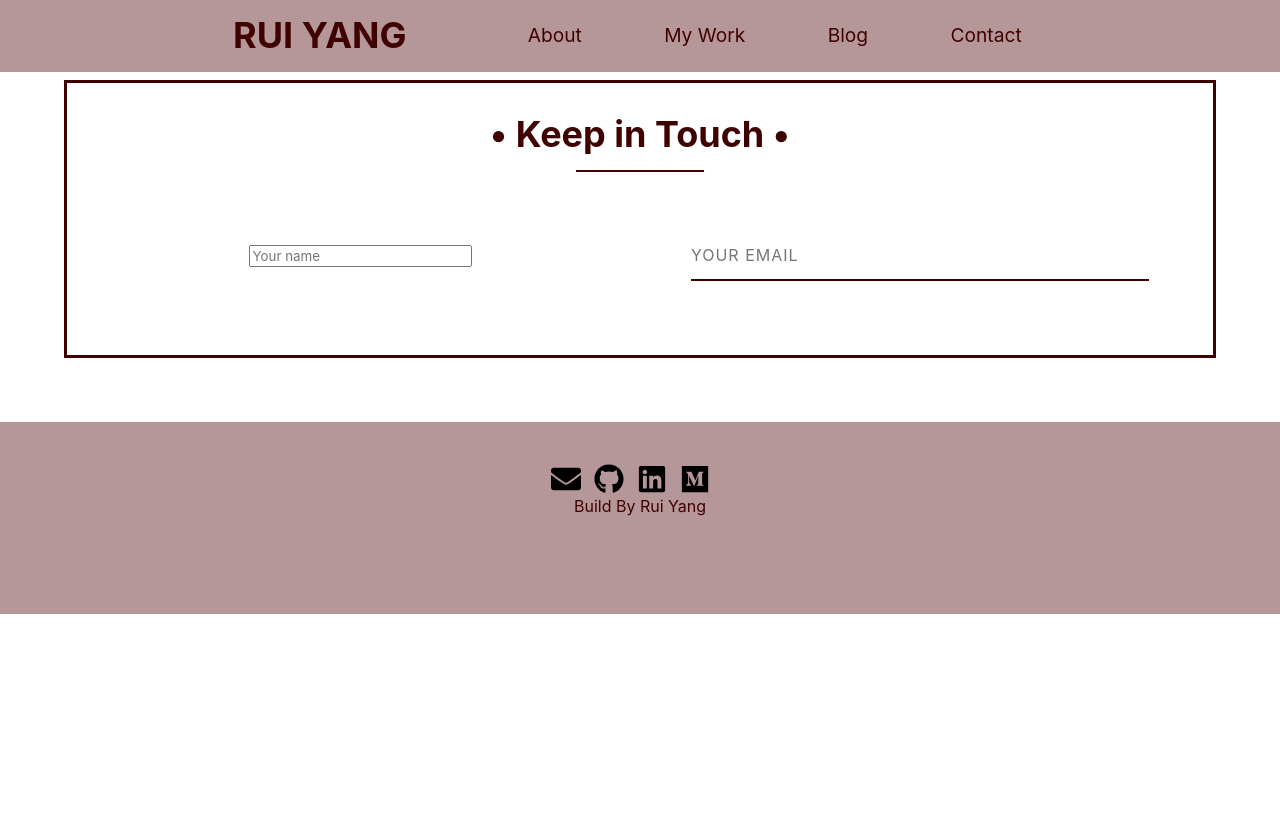
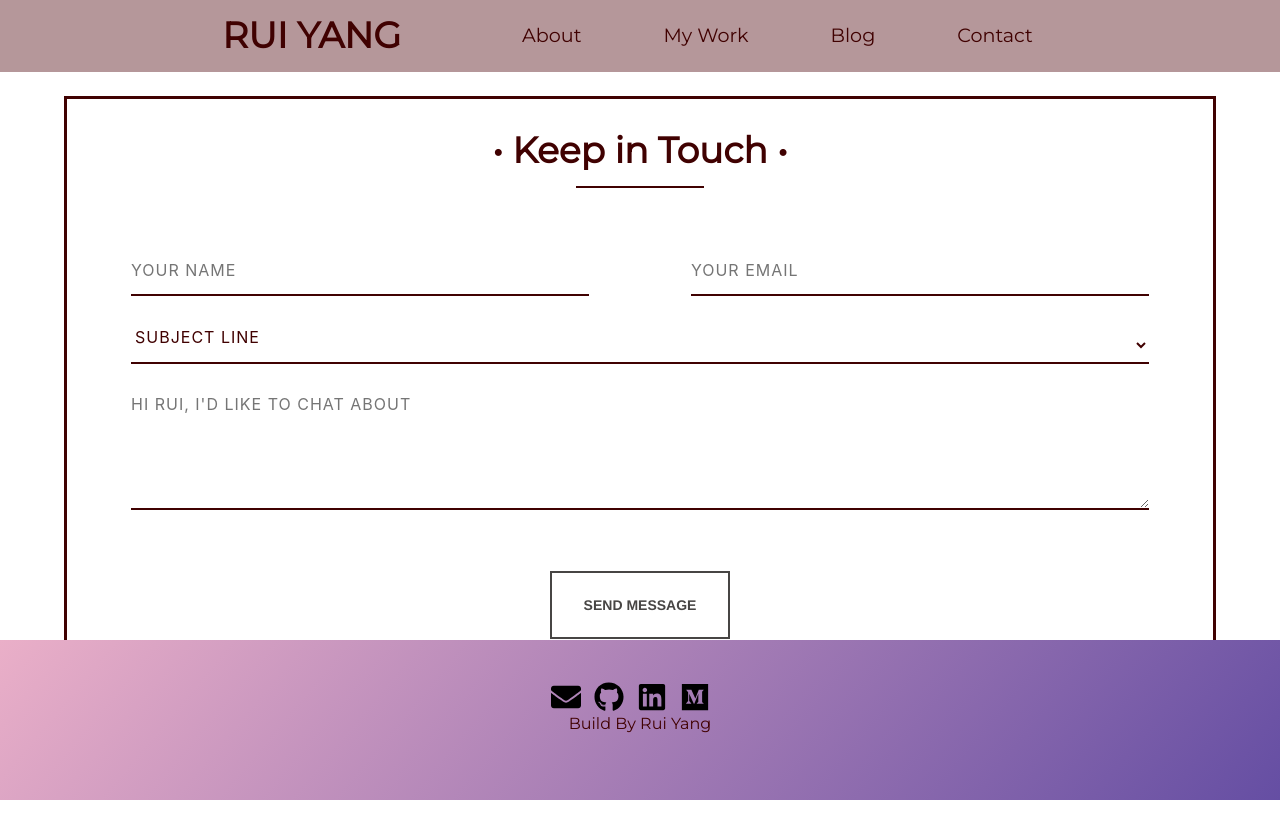
Before and after one commit to ryhoneydew/portfolio-website, a Gatsby site: page /contact in a window 1280 px wide. Built offline with nearby package versions, Linux system fonts and the light colour scheme; Gatsby itself is replaced by a stand-in of ours.

Commit message:
working on the project page

```diff
--- a/src/components/navigation.js
+++ b/src/components/navigation.js
@@ -1,18 +1,5 @@
 import React, { Component } from 'react'
-import styled from 'styled-components'
 import { Link } from 'gatsby'
-
-const NavContainer = styled.div`
-  display: flex;
-  flex-direction: row;
-  flex-wrap: nowrap;
-  justify-content: space-around;
-  align-items: center;
-`
-
-// const li = styled.li`
-//   list-style: none;
-// `
 
 class Navigation extends Component {
   render() {
@@ -24,7 +11,7 @@ class Navigation extends Component {
 
         <a href="#blogs">Blog</a>
 
-        <a href="#contact">Contact</a>
+        <Link to="/contact">Contact</Link>
       </nav>
     )
   }
--- a/src/components/style.scss
+++ b/src/components/style.scss
@@ -1,11 +1,14 @@
 @import '~bulma/bulma.sass';
+@import './variables.scss';
+
 html {
-  font-family: sans-serif;
+  font-family: $font;
   -ms-text-size-adjust: 100%;
   -webkit-text-size-adjust: 100%;
 }
 body {
   // background: #f2f3eb;
+  font-family: $font;
   margin: 0;
 }
 h1 {
@@ -18,8 +21,8 @@ h1 {
   padding-top: 0;
   margin-bottom: 1.45rem;
   color: inherit;
-  font-family: -apple-system, BlinkMacSystemFont, Segoe UI, Roboto, Oxygen,
-    Ubuntu, Cantarell, Fira Sans, Droid Sans, Helvetica Neue, sans-serif;
+  // font-family: -apple-system, BlinkMacSystemFont, Segoe UI, Roboto, Oxygen,
+  //   Ubuntu, Cantarell, Fira Sans, Droid Sans, Helvetica Neue, sans-serif;
   font-weight: bold;
   text-rendering: optimizeLegibility;
   font-size: 2.25rem;
@@ -66,7 +69,8 @@ nav a {
   color: #400101;
 }
 .is-primary {
-  background-color: #b5979a;
+  //background-color: #b5979a;
+  background: linear-gradient(-50deg, #654ea3, #eaafc8);
 }
 
 .into-container {
@@ -135,17 +139,20 @@ nav a {
   margin-bottom: 1rem;
 }
 .read-more {
-  font-family: -apple-system, BlinkMacSystemFont, Segoe UI, Roboto, Oxygen,
-    Ubuntu, Cantarell, Fira Sans, Droid Sans, Helvetica Neue, sans-serif;
+  // font-family: -apple-system, BlinkMacSystemFont, Segoe UI, Roboto, Oxygen,
+  //   Ubuntu, Cantarell, Fira Sans, Droid Sans, Helvetica Neue, sans-serif;
   font-size: 0.8rem;
   text-decoration: underline;
   color: #524763;
 }
 .footer {
+  position: absolute;
   color: #400101;
+  bottom: 0;
   display: flex;
   justify-content: center;
   width: 100%;
+  height: 10rem;
   span {
     margin-right: 1.2rem;
   }
@@ -158,7 +165,7 @@ nav a {
 }
 
 .contact-container {
-  margin-top: 5rem;
+  margin-top: 6rem;
   padding: 2rem;
   border: solid 3px #400101;
   color: #400101;
@@ -197,8 +204,15 @@ form {
   padding: 2rem;
   margin: 3rem 0;
 }
+
+.message {
+  float: none;
+  background: white;
+}
+
 input[type='text'],
 [type='email'],
+[type='name'],
 select,
 textarea {
   background: none;
@@ -239,3 +253,26 @@ textarea:focus {
   float: right;
   width: 45%;
 }
+
+#form_button {
+  background: none;
+  border: solid 2px #474544;
+  color: #474544;
+  cursor: pointer;
+  display: inline-block;
+  font-family: 'Helvetica', Arial, sans-serif;
+  font-size: 0.875em;
+  font-weight: bold;
+  outline: none;
+  padding: 1.5rem 2rem;
+  text-transform: uppercase;
+  -webkit-transition: all 0.3s;
+  -moz-transition: all 0.3s;
+  -ms-transition: all 0.3s;
+  -o-transition: all 0.3s;
+  transition: all 0.3s;
+}
+
+.project-layout {
+  margin-top: 6rem;
+}
--- /dev/null
+++ b/src/components/variables.scss
@@ -0,0 +1,3 @@
+@import url(https://fonts.googleapis.com/css?family=Montserrat);
+
+$font: 'Montserrat', sans-serif;
--- a/src/pages/contact.js
+++ b/src/pages/contact.js
@@ -1,6 +1,6 @@
 import React from 'react'
 import Layout from '../components/layout'
-import { FaLinkedin, FaGithub, FaMedium } from 'react-icons/fa'
+import { FaRegArrowAltCircleDown } from 'react-icons/fa'
 
 const Contact = () => {
   return (
@@ -13,14 +13,44 @@ const Contact = () => {
           method="POST"
         >
           <div className="name">
-            <lable for="name">
-              <input type="name" name="name" placeholder="Your name" />
-            </lable>
+            <lable for="name" />
+            <input type="name" name="name" placeholder="Your name" />
           </div>
           <div className="email">
-            <lable for="email">
-              <input type="email" name="email" placeholder="Your email" />
-            </lable>
+            <lable for="email" />
+            <input type="email" name="email" placeholder="Your email" />
+          </div>
+          <div class="subject">
+            <label for="subject" />
+            <select
+              placeholder="Subject line"
+              name="subject"
+              id="subject_input"
+              required
+            >
+              <option disabled hidden selected>
+                Subject line
+              </option>
+              <option>I'd like to start a project</option>
+              <option>I'd like to ask a question</option>
+              <option>I'd like to hire you</option>
+              <span>
+                <FaRegArrowAltCircleDown />
+              </span>
+            </select>
+          </div>
+          <div class="message">
+            <label for="message" />
+            <textarea
+              name="message"
+              placeholder="Hi Rui, I'd like to chat about"
+              cols="30"
+              rows="5"
+              required
+            />
+          </div>
+          <div class="submit">
+            <input type="submit" value="Send Message" id="form_button" />
           </div>
         </form>
       </div>
```
Also changed, not shown: src/pages/inside-track.js (added, +26 -0 lines), 2 other files.
